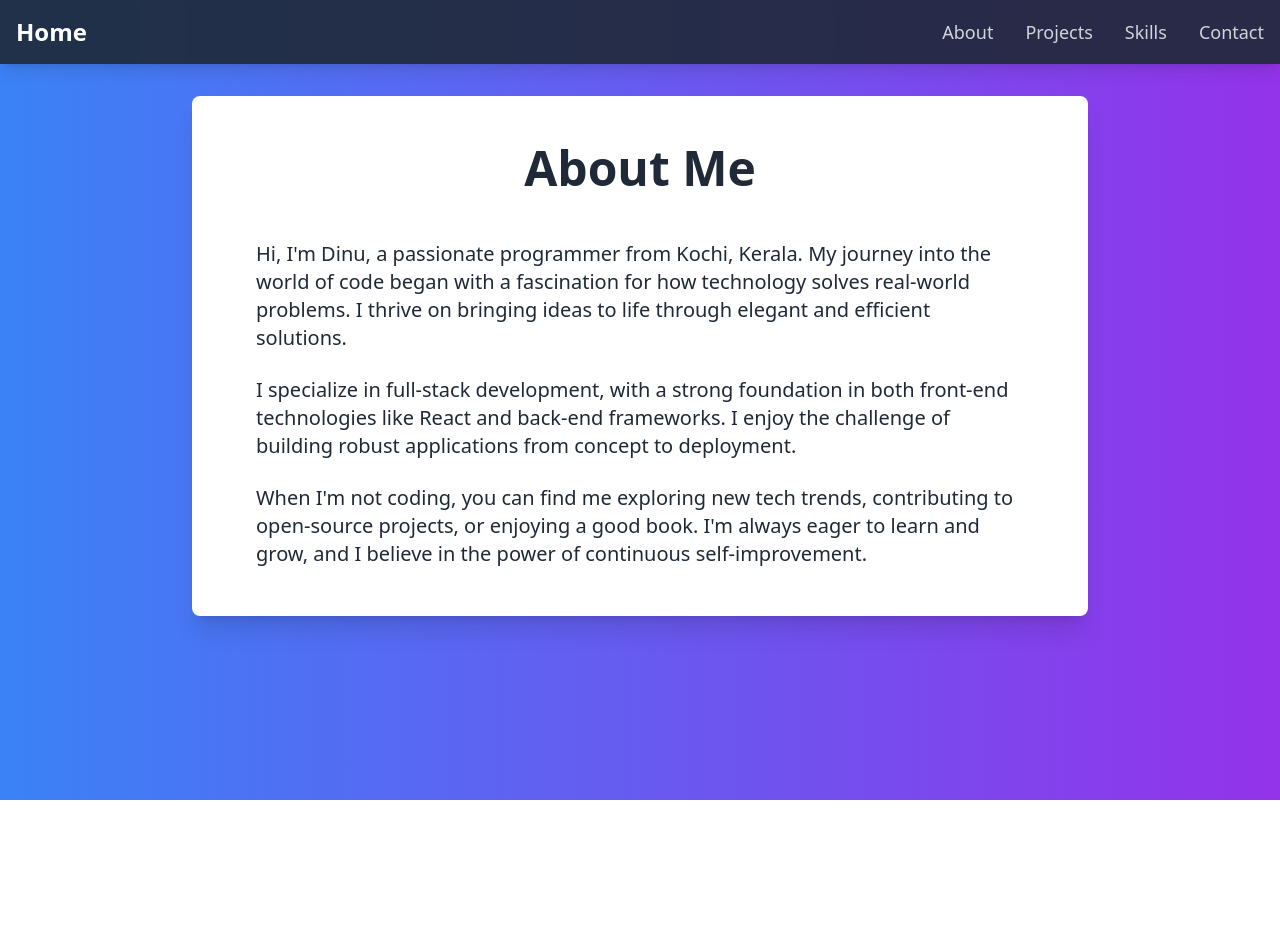
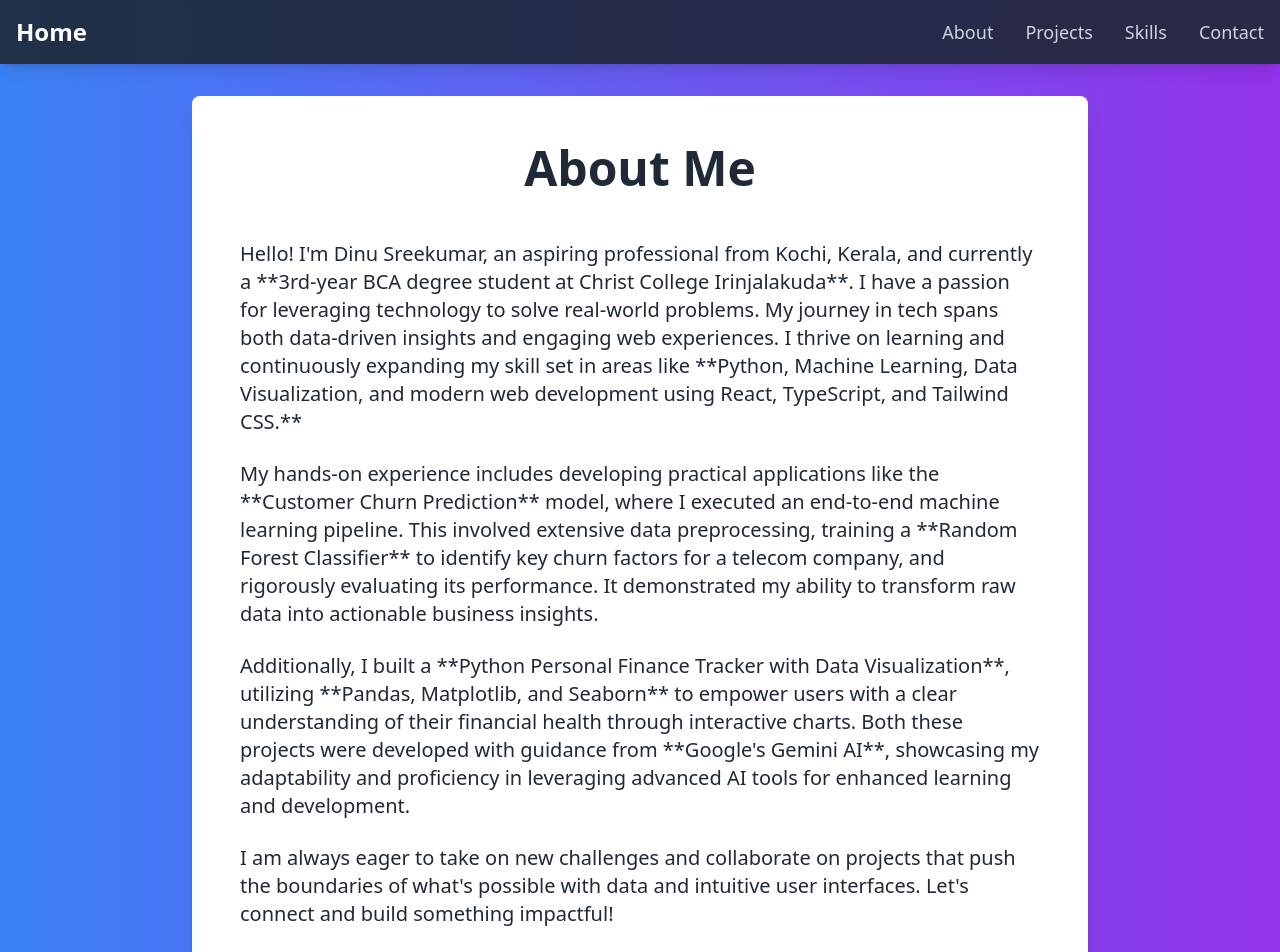
Before and after one commit to Dinu-Sreekumar/my-personal-website, a React (Vite) app: page /about in a window 1280 px wide. Shown: the top 952 px of the page. Before the commit the page ends 800 px from the top, so only its background shows below. Built offline with nearby package versions, Linux system fonts and the light colour scheme.

Commit message:
Update About section with education and location details

```diff
--- a/src/components/About.tsx
+++ b/src/components/About.tsx
@@ -1,20 +1,20 @@
 // src/components/About.tsx
 import React from 'react';
-import { useInView } from 'react-intersection-observer'; // Import useInView
+import { useInView } from 'react-intersection-observer';
 
 const About: React.FC = () => {
   const { ref, inView } = useInView({
-    triggerOnce: true, // Animation only plays once when component enters view
-    threshold: 0.1,    // Percentage of component visible to trigger
+    triggerOnce: true,
+    threshold: 0.1, // Trigger when 10% of the component is visible
   });
 
   return (
-    <section id="about" className="py-16 md:py-24 text-gray-800">
+    <section id="about" className="py-16 md:py-24">
       <div className="container mx-auto px-6">
         {/* Inner content box for readability over the gradient */}
         <div
-          ref={ref} // Attach the ref to the element you want to observe
-          className={`bg-white p-8 md:p-12 rounded-lg shadow-xl max-w-4xl mx-auto
+          ref={ref}
+          className={`bg-white p-8 md:p-12 rounded-lg shadow-xl max-w-4xl mx-auto text-gray-800
             transition-all duration-1000 ease-out
             ${inView ? 'opacity-100 translate-y-0' : 'opacity-0 translate-y-10'}
           `}
@@ -22,15 +22,33 @@ const About: React.FC = () => {
           <h2 className="text-4xl md:text-5xl font-bold text-center mb-12">
             About Me
           </h2>
-          <div className="max-w-3xl mx-auto text-lg md:text-xl leading-relaxed">
-            <p className="mb-6">
-              Hi, I'm Dinu, a passionate programmer from Kochi, Kerala. My journey into the world of code began with a fascination for how technology solves real-world problems. I thrive on bringing ideas to life through elegant and efficient solutions.
-            </p>
-            <p className="mb-6">
-              I specialize in full-stack development, with a strong foundation in both front-end technologies like React and back-end frameworks. I enjoy the challenge of building robust applications from concept to deployment.
+
+          <div className="text-lg md:text-xl leading-relaxed space-y-6">
+            <p>
+              Hello! I'm Dinu Sreekumar, an aspiring professional from Kochi, Kerala, and
+              currently a **3rd-year BCA degree student at Christ College Irinjalakuda**.
+              I have a passion for leveraging technology to solve real-world problems. My journey in tech spans both
+              data-driven insights and engaging web experiences. I thrive on learning
+              and continuously expanding my skill set in areas like **Python, Machine Learning,
+              Data Visualization, and modern web development using React, TypeScript, and Tailwind CSS.**
             </p>
             <p>
-              When I'm not coding, you can find me exploring new tech trends, contributing to open-source projects, or enjoying a good book. I'm always eager to learn and grow, and I believe in the power of continuous self-improvement.
+              My hands-on experience includes developing practical applications like the
+              **Customer Churn Prediction** model, where I executed an end-to-end machine learning
+              pipeline. This involved extensive data preprocessing, training a **Random Forest Classifier**
+              to identify key churn factors for a telecom company, and rigorously evaluating its performance.
+              It demonstrated my ability to transform raw data into actionable business insights.
+            </p>
+            <p>
+              Additionally, I built a **Python Personal Finance Tracker with Data Visualization**,
+              utilizing **Pandas, Matplotlib, and Seaborn** to empower users with a clear understanding
+              of their financial health through interactive charts. Both these projects were
+              developed with guidance from **Google's Gemini AI**, showcasing my adaptability
+              and proficiency in leveraging advanced AI tools for enhanced learning and development.
+            </p>
+            <p>
+              I am always eager to take on new challenges and collaborate on projects that push the
+              boundaries of what's possible with data and intuitive user interfaces. Let's connect and build something impactful!
             </p>
           </div>
         </div>
```
